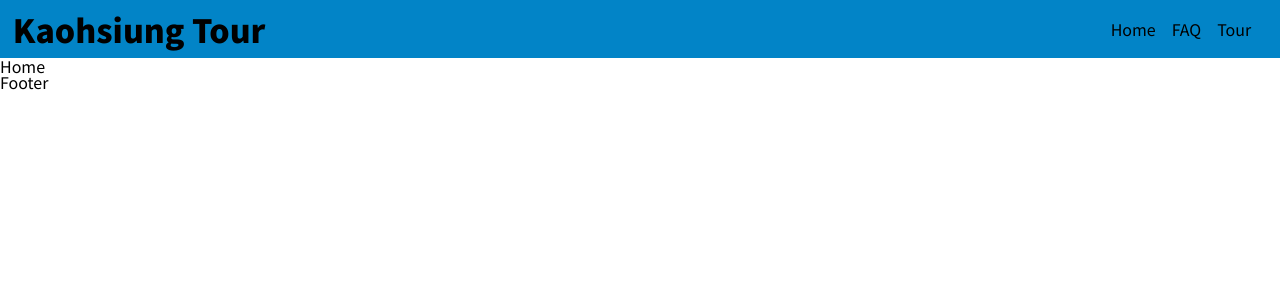
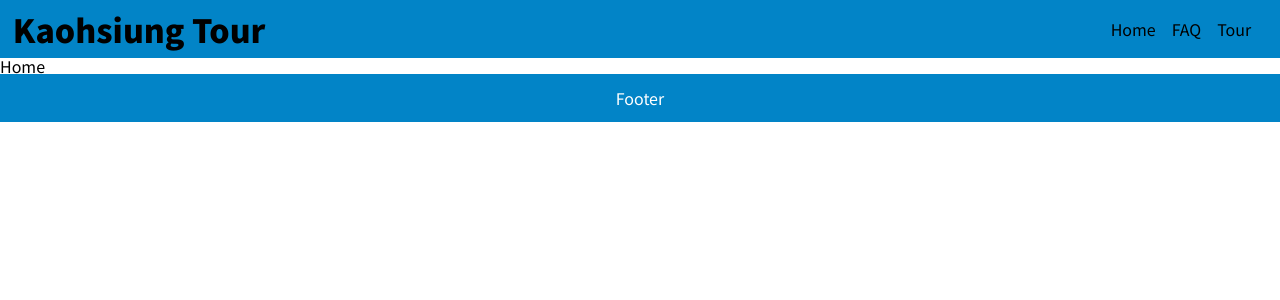
Before and after one commit to huanmingchang/kaohsiung-tour, a React (Create React App) app: page / in a window 1280 px wide. Shown: the top 300 px of the page. Built offline with nearby package versions, Linux system fonts and the light colour scheme.

Commit message:
feat: add footer styles

```diff
--- a/src/styles/App.css
+++ b/src/styles/App.css
@@ -34,3 +34,11 @@
   font-size: 2rem;
   font-weight: 900;
 }
+
+footer {
+  padding-top: 1rem;
+  height: 2rem;
+  background: #0284c7;
+  color: #fff;
+  text-align: center;
+}
```
